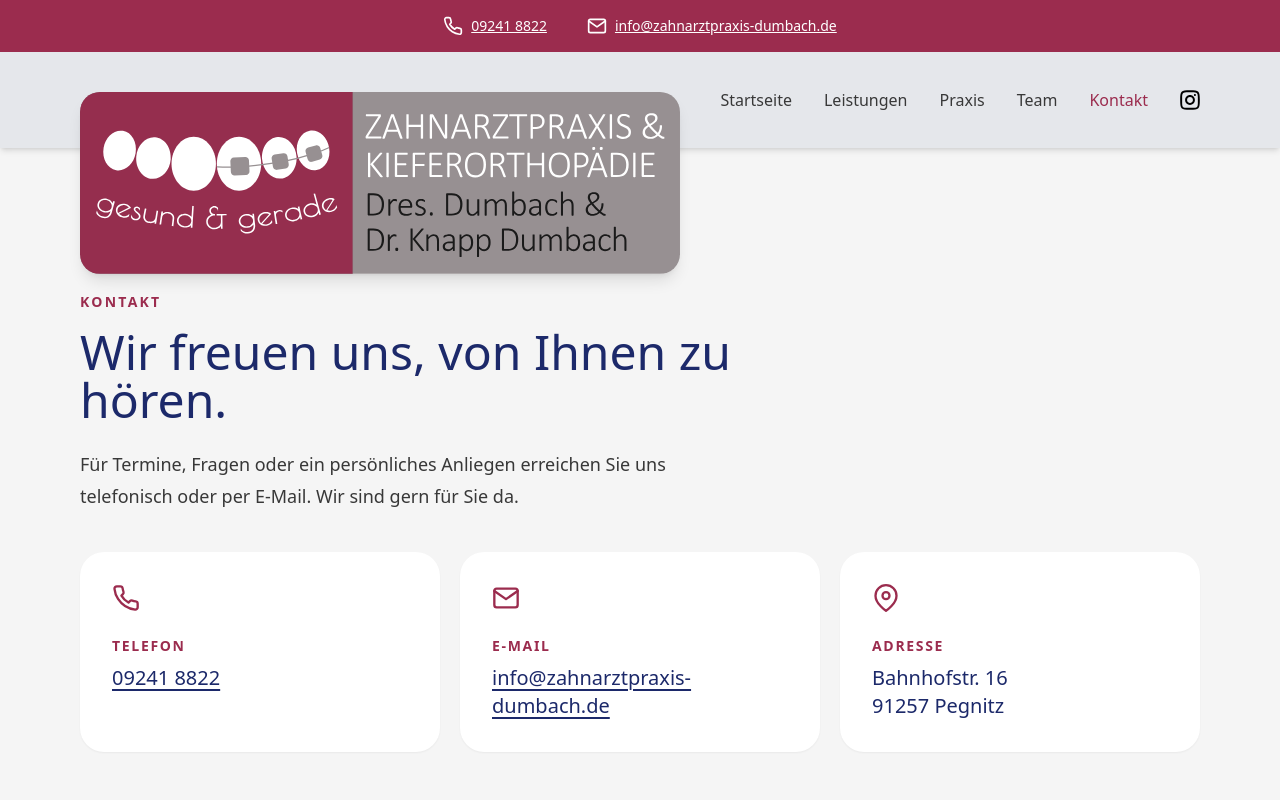
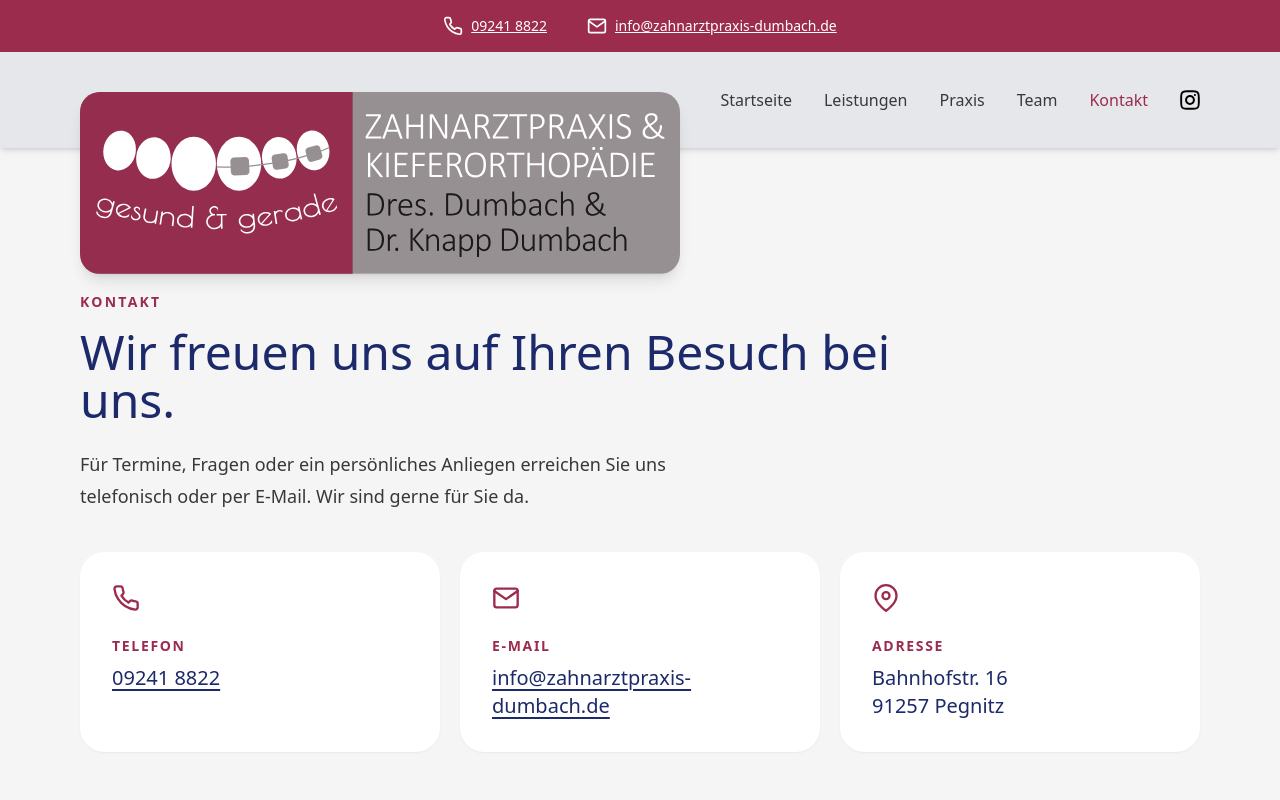
Before and after one commit to chrisknapp98/react-dentist-example, a Next.js app: page /kontakt in a window 1280 px wide. Shown: the top 800 px of the page. Built offline with nearby package versions, Linux system fonts and the light colour scheme.

Commit message:
adjust wording

```diff
--- a/src/app/kontakt/page.tsx
+++ b/src/app/kontakt/page.tsx
@@ -38,12 +38,12 @@ export default function KontaktPage() {
             <p className="text-sm font-semibold uppercase tracking-[0.16em] text-practiceRed">
               Kontakt
             </p>
-            <h1 className="mt-4 max-w-3xl text-4xl font-light leading-tight text-textBlue sm:text-5xl">
-              Wir freuen uns, von Ihnen zu hören.
+            <h1 className="mt-4 max-w-4xl text-4xl font-light leading-tight text-textBlue sm:text-5xl">
+              Wir freuen uns auf Ihren Besuch bei uns.
             </h1>
             <p className="mt-6 max-w-2xl text-base leading-7 text-textGrey sm:text-lg sm:leading-8">
               Für Termine, Fragen oder ein persönliches Anliegen erreichen Sie
-              uns telefonisch oder per E-Mail. Wir sind gern für Sie da.
+              uns telefonisch oder per E-Mail. Wir sind gerne für Sie da.
             </p>
 
             <div className="mt-10 grid gap-5 sm:grid-cols-2 lg:grid-cols-3">
```
